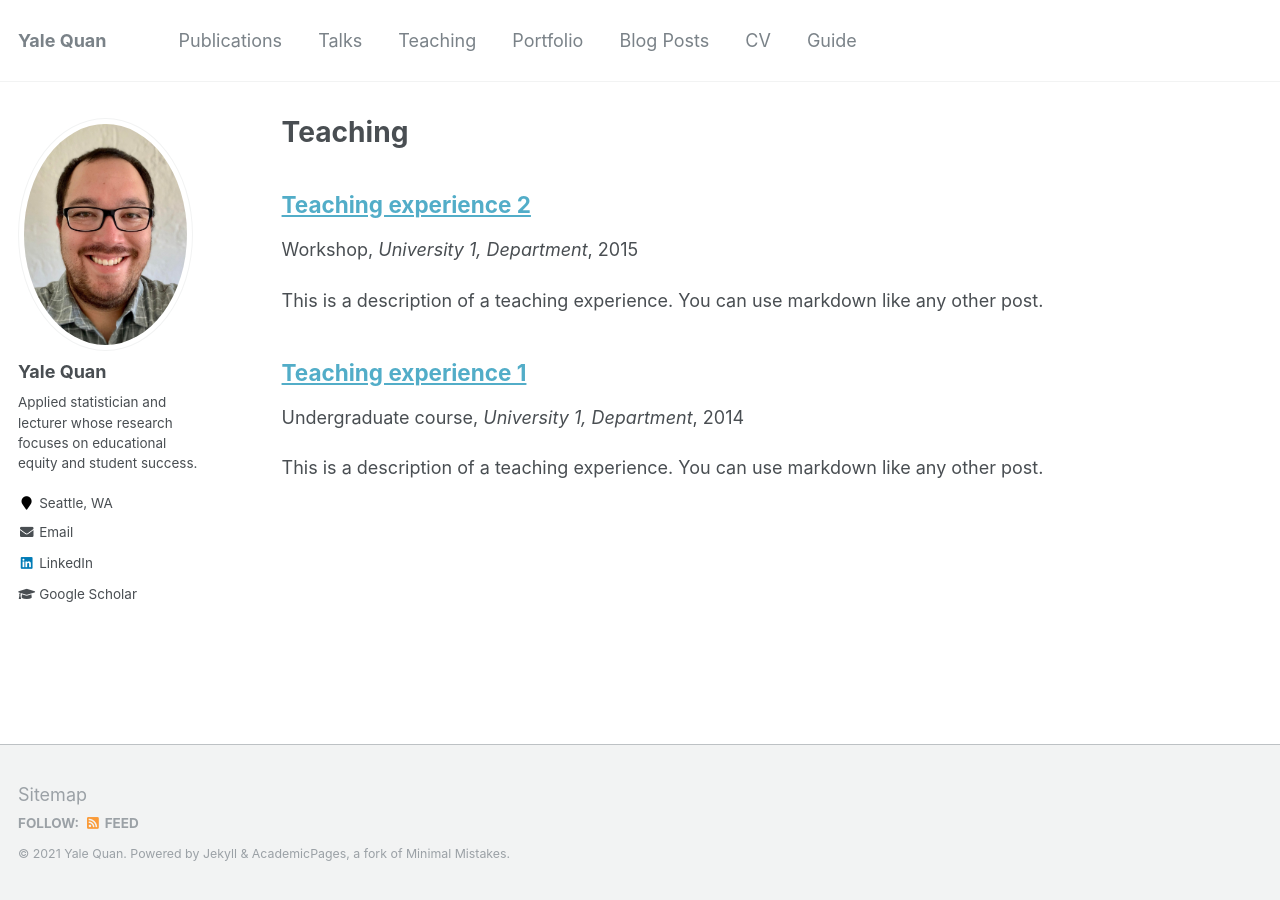
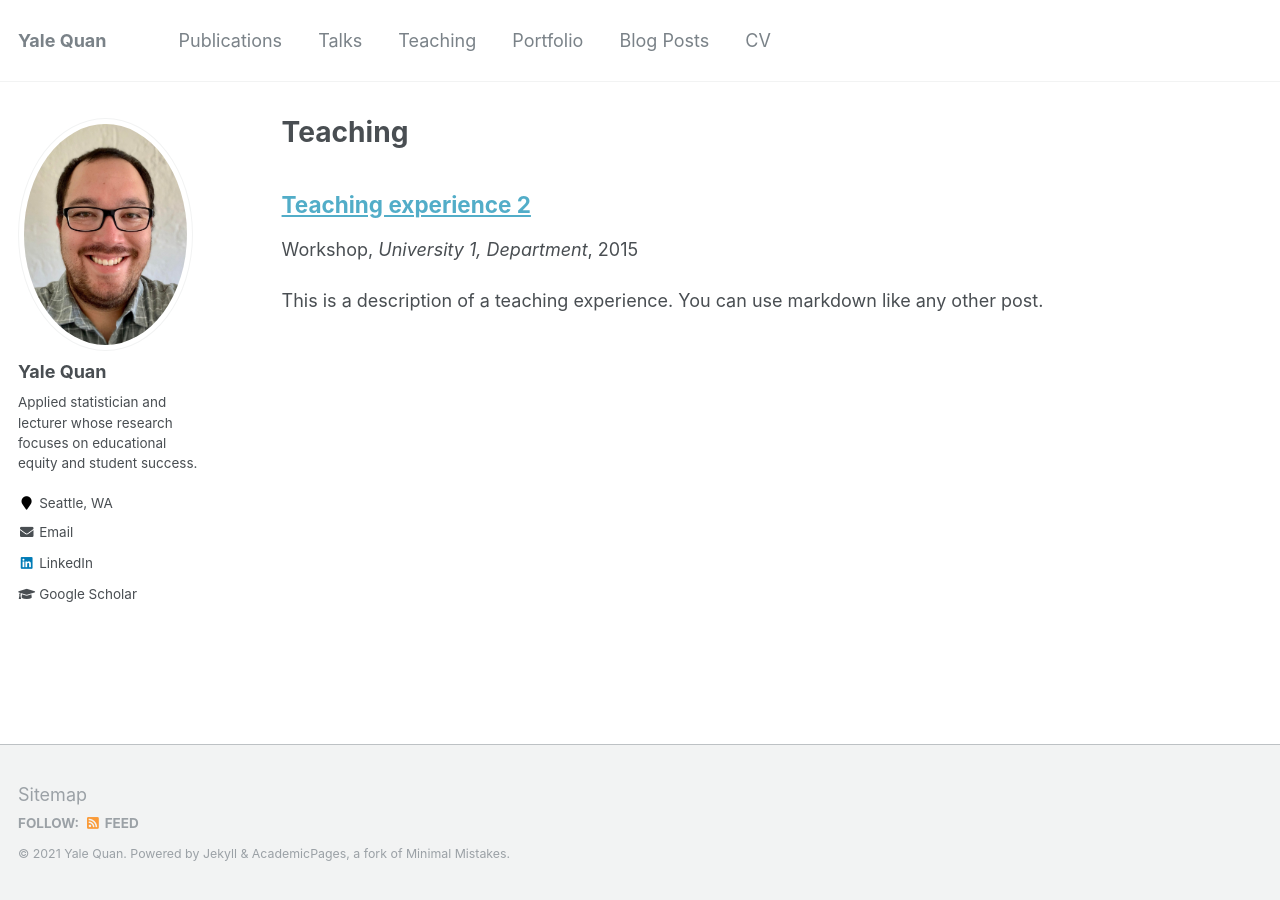
Before and after one commit to yalequan/yalequan.github.io, a Jekyll site: the page built from _pages/teaching.html, in a window 1280 px wide. Built offline with Jekyll 4.4.1, drawn with Linux system fonts in a browser that asks for light colours; a file with an impossible date is left out.

Commit message:
Updated files
Updated the guide and teaching section

```diff
--- a/_data/navigation.yml
+++ b/_data/navigation.yml
@@ -18,5 +18,5 @@ main:
   - title: "CV"
     url: /cv/
 
-  - title: "Guide"
-    url: /markdown/
+#  - title: "Guide"
+#    url: /markdown/
--- a/_teaching/2014-spring-teaching-1.md
+++ b/_teaching/2014-spring-teaching-1.md
@@ -1,20 +1,26 @@
 ---
-title: "Teaching experience 1"
+title: "Graduate Teaching Associate"
 collection: teaching
 type: "Undergraduate course"
-permalink: /teaching/2014-spring-teaching-1
-venue: "University 1, Department"
-date: 2014-01-01
-location: "City, Country"
+permalink: /teaching/CSULB_TA
+venue: "California State University, Long Beach. Mathematics and Statistics"
+date: 2014 - 2020
+location: "Long Beach, California"
 ---
 
-This is a description of a teaching experience. You can use markdown like any other post.
+Statistics for Everyday Life
+======
+Fall 2020
 
-Heading 1
+Essential Algebra B
 ======
+Spring 2020
+Spring 2019
 
-Heading 2
+The Power of Mathematics
 ======
+Fall 2019
 
-Heading 3
-======
+Foundations of Quantitative Reasoning
+=====
+Fall 2018
```
